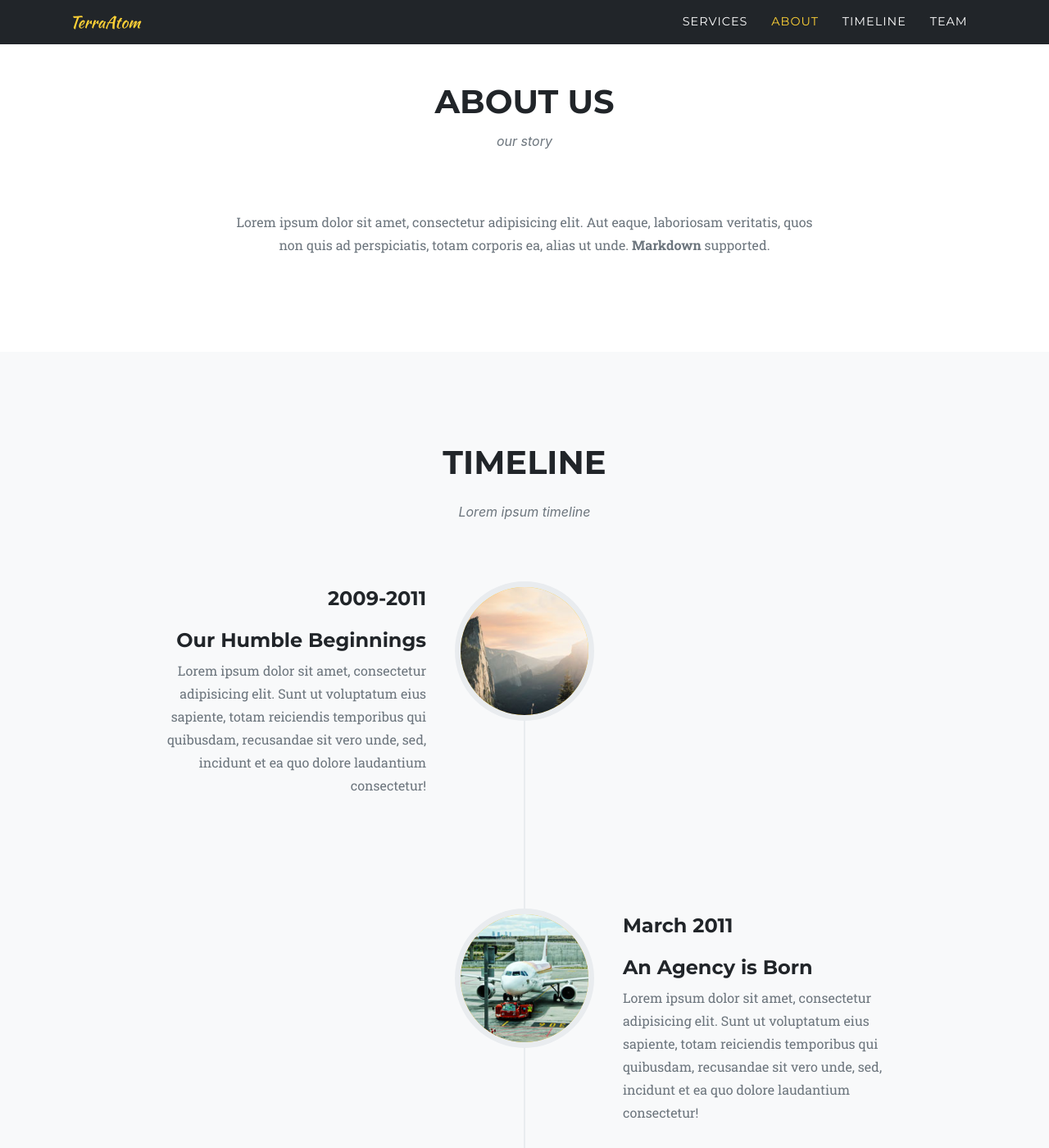
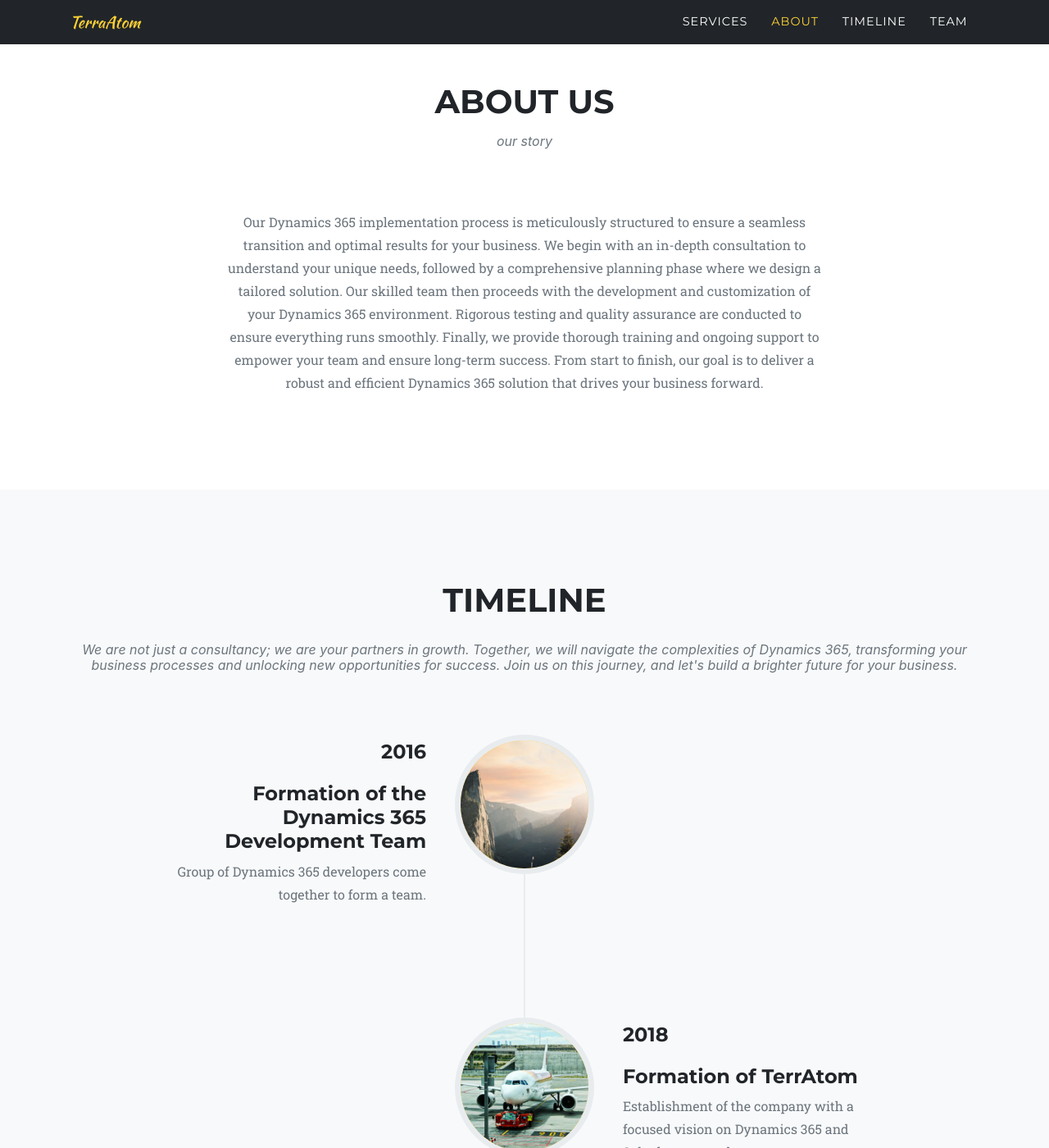
Before and after one commit to terra-atom/terra-atom.github.io, a Jekyll site: the page built from index.md, in a window 1280 px wide and 1400 px high, scrolled down 1908 px. Shown: the whole window at 82% size. Built offline with Jekyll 4.4.1, drawn with Linux system fonts in a browser that asks for light colours; some web fonts are replaced; some of the changed text lies outside the part shown.

Commit message:
about-us and timeline details added

```diff
--- a/_data/sitetext.yml
+++ b/_data/sitetext.yml
@@ -33,6 +33,12 @@ en: &DEFAULT_EN
       - title: "Training"
         desc: "Your description here, full **Markdown** support"
         icon: fas fa-shapes
+      - title: "System Enhancements"
+        desc: "Your description here, full **Markdown** support"
+        icon: fas fa-shapes
+      - title: "Upgrades"
+        desc: "Your description here, full **Markdown** support"
+        icon: fas fa-shapes
 
   portfolio:
     title: "Portfolio"
@@ -42,29 +48,29 @@ en: &DEFAULT_EN
 
   timeline:
     title: "Timeline"
-    text: "Lorem ipsum timeline"
+    text: "We are not just a consultancy; we are your partners in growth. Together, we will navigate the complexities of Dynamics 365, transforming your business processes and unlocking new opportunities for success. Join us on this journey, and let's build a brighter future for your business."
     section: timeline
     # left is the default
     #start_align: "left"
     events:
-      - title: "Our Humble Beginnings"
-        year: "2009-2011"
-        desc: "Lorem ipsum dolor sit amet, consectetur adipisicing elit. Sunt ut voluptatum eius sapiente, totam reiciendis temporibus qui quibusdam, recusandae sit vero unde, sed, incidunt et ea quo dolore laudantium consectetur!"
+      - title: "Formation of the Dynamics 365 Development Team"
+        year: "2016"
+        desc: "Group of Dynamics 365 developers come together to form a team."
         image: assets/img/timeline/1.jpg
         alt:
-      - title: "An Agency is Born"
-        year: "March 2011"
-        desc: "Lorem ipsum dolor sit amet, consectetur adipisicing elit. Sunt ut voluptatum eius sapiente, totam reiciendis temporibus qui quibusdam, recusandae sit vero unde, sed, incidunt et ea quo dolore laudantium consectetur!"
+      - title: "Formation of TerrAtom"
+        year: "2018"
+        desc: "Establishment of the company with a focused vision on Dynamics 365 and Salesforce consultancy."
         image: assets/img/timeline/2.jpg
         alt:
-      - title: "Jekyll Theme is created"
-        year: "2019"
-        desc: "Ravi Riley converted Agency, a Bootstrap-based theme, into a Jekyll theme. The Jekyll theme can be installed as a Ruby gem, or remotely. For more information, visit the documentation."
+      - title: "Launch of Global Market Vision"
+        year: "2024"
+        desc: "Expansion of the company's mission to provide consultancy services worldwide."
         image: assets/img/timeline/3.jpg
         alt: image alt text
-      - title: "Title"
-        year: "2009-2011"
-        desc: "Your description here, **Markdown** is fully supported."
+      - title: "Launch of TerrAtom International"
+        year: "2024"
+        desc: "Strengthening the company's presence and collaboration on an international scale to serve partners and clients around the world."
         image: assets/img/timeline/4.jpg
         alt:
         # you can enforce the alignment
@@ -74,7 +80,7 @@ en: &DEFAULT_EN
   about:
     title: "About Us"
     text: "our story"
-    body: "Lorem ipsum dolor sit amet, consectetur adipisicing elit. Aut eaque, laboriosam veritatis, quos non quis ad perspiciatis, totam corporis ea, alias ut unde. **Markdown** supported."
+    body: "Our Dynamics 365 implementation process is meticulously structured to ensure a seamless transition and optimal results for your business. We begin with an in-depth consultation to understand your unique needs, followed by a comprehensive planning phase where we design a tailored solution. Our skilled team then proceeds with the development and customization of your Dynamics 365 environment. Rigorous testing and quality assurance are conducted to ensure everything runs smoothly. Finally, we provide thorough training and ongoing support to empower your team and ensure long-term success. From start to finish, our goal is to deliver a robust and efficient Dynamics 365 solution that drives your business forward."
     section: about
 
   clients:
```
Also changed, not shown: 3 other files.
